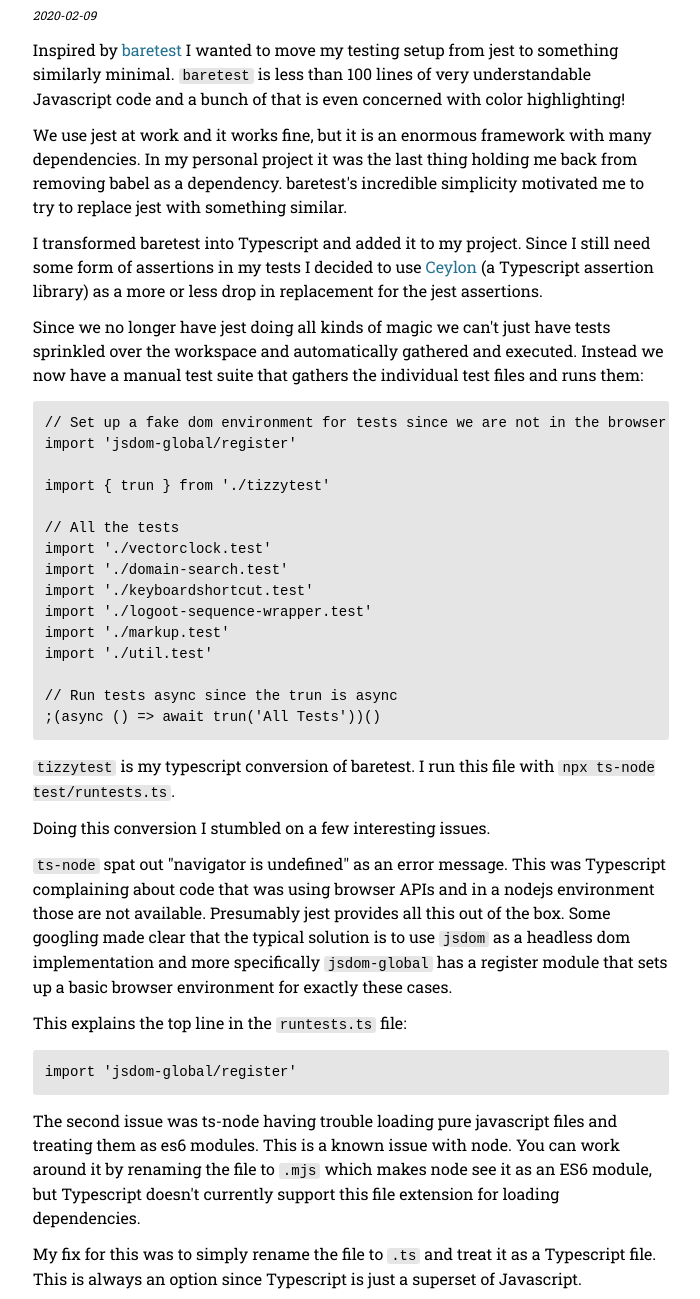
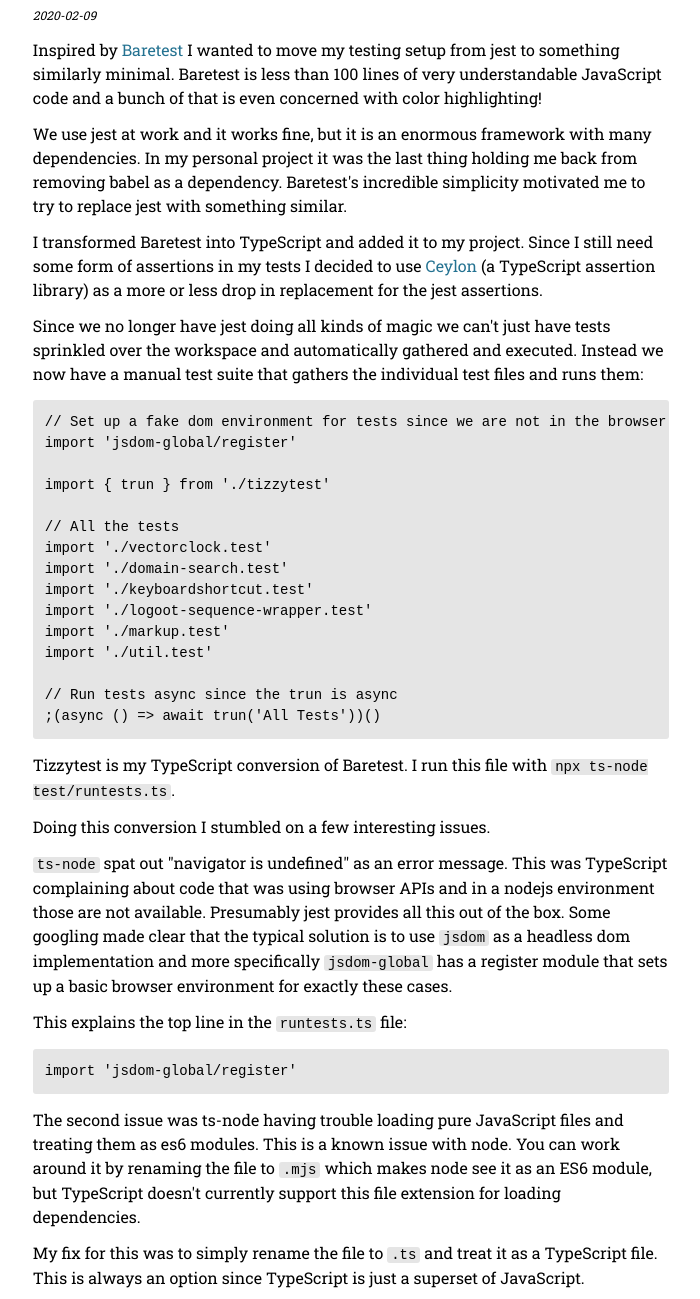
Before and after one commit to aggregat4/blog, an Eleventy site: page posts/2020-02-09-blogpost-minimal-testing-framework-for-typescript.md in a window 1280 px wide. Shown: the part 200-1499 px from the top of the page, without its empty margins (289-989 px from the left). Built offline with nearby package versions, Linux system fonts and the light colour scheme; Eleventy itself is replaced by a stand-in of ours; code samples lack their colours; files that its build step writes are made by us from their sources.

Commit message:
Fixing capitalization of proper nouns

````diff
--- a/posts/2020-02-09-blogpost-minimal-testing-framework-for-typescript.md
+++ b/posts/2020-02-09-blogpost-minimal-testing-framework-for-typescript.md
@@ -4,11 +4,11 @@
 date: 2020-02-09
 ---
 
-Inspired by [baretest](https://github.com/volument/baretest/blob/master/baretest.js) I wanted to move my testing setup from jest to something similarly minimal. `baretest` is less than 100 lines of very understandable Javascript code and a bunch of that is even concerned with color highlighting!
+Inspired by [Baretest](https://github.com/volument/baretest/blob/master/baretest.js) I wanted to move my testing setup from jest to something similarly minimal. Baretest is less than 100 lines of very understandable JavaScript code and a bunch of that is even concerned with color highlighting!
 
-We use jest at work and it works fine, but it is an enormous framework with many dependencies. In my personal project it was the last thing holding me back from removing babel as a dependency. baretest's incredible simplicity motivated me to try to replace jest with something similar.
+We use jest at work and it works fine, but it is an enormous framework with many dependencies. In my personal project it was the last thing holding me back from removing babel as a dependency. Baretest's incredible simplicity motivated me to try to replace jest with something similar.
 
-I transformed baretest into Typescript and added it to my project. Since I still need some form of assertions in my tests I decided to use [Ceylon](https://github.com/dylanparry/ceylon) (a Typescript assertion library) as a more or less drop in replacement for the jest assertions.
+I transformed Baretest into TypeScript and added it to my project. Since I still need some form of assertions in my tests I decided to use [Ceylon](https://github.com/dylanparry/ceylon) (a TypeScript assertion library) as a more or less drop in replacement for the jest assertions.
 
 Since we no longer have jest doing all kinds of magic we can't just have tests sprinkled over the workspace and automatically gathered and executed. Instead we now have a manual test suite that gathers the individual test files and runs them:
 
@@ -30,11 +30,11 @@
 ;(async () => await trun('All Tests'))()
 ```
 
-`tizzytest` is my typescript conversion of baretest. I run this file with `npx ts-node test/runtests.ts`.
+Tizzytest is my TypeScript conversion of Baretest. I run this file with `npx ts-node test/runtests.ts`.
 
 Doing this conversion I stumbled on a few interesting issues.
 
-`ts-node` spat out "navigator is undefined" as an error message. This was Typescript complaining about code that was using browser APIs and in a nodejs environment those are not available. Presumably jest provides all this out of the box. Some googling made clear that the typical solution is to use `jsdom` as a headless dom implementation and more specifically `jsdom-global` has a register module that sets up a basic browser environment for exactly these cases.
+`ts-node` spat out "navigator is undefined" as an error message. This was TypeScript complaining about code that was using browser APIs and in a nodejs environment those are not available. Presumably jest provides all this out of the box. Some googling made clear that the typical solution is to use `jsdom` as a headless dom implementation and more specifically `jsdom-global` has a register module that sets up a basic browser environment for exactly these cases.
 
 This explains the top line in the `runtests.ts` file:
 
@@ -42,9 +42,9 @@
 import 'jsdom-global/register'
 ```
 
-The second issue was ts-node having trouble loading pure javascript files and treating them as es6 modules. This is a known issue with node. You can work around it by renaming the file to `.mjs` which makes node see it as an ES6 module, but Typescript doesn't currently support this file extension for loading dependencies.
+The second issue was ts-node having trouble loading pure JavaScript files and treating them as es6 modules. This is a known issue with node. You can work around it by renaming the file to `.mjs` which makes node see it as an ES6 module, but TypeScript doesn't currently support this file extension for loading dependencies.
 
-My fix for this was to simply rename the file to  `.ts` and treat it as a Typescript file. This is always an option since Typescript is just a superset of Javascript.
+My fix for this was to simply rename the file to  `.ts` and treat it as a TypeScript file. This is always an option since TypeScript is just a superset of JavaScript.
 
 In this particular case I think running the tests with my own simple runner is absolutely worth it. This does not mean that using something like jest is a bad idea. At work we use it and it makes sense. As soon as you need more of the many features it provides and you have a team of people working with the technology that has support, issues and documentation then it may well be worth to depend on something that is a bit more heavy weight.
 
````
Also changed, not shown: posts/2020-02-09-blogpost-typescript-elides-imports.md (+3 -3 lines).
